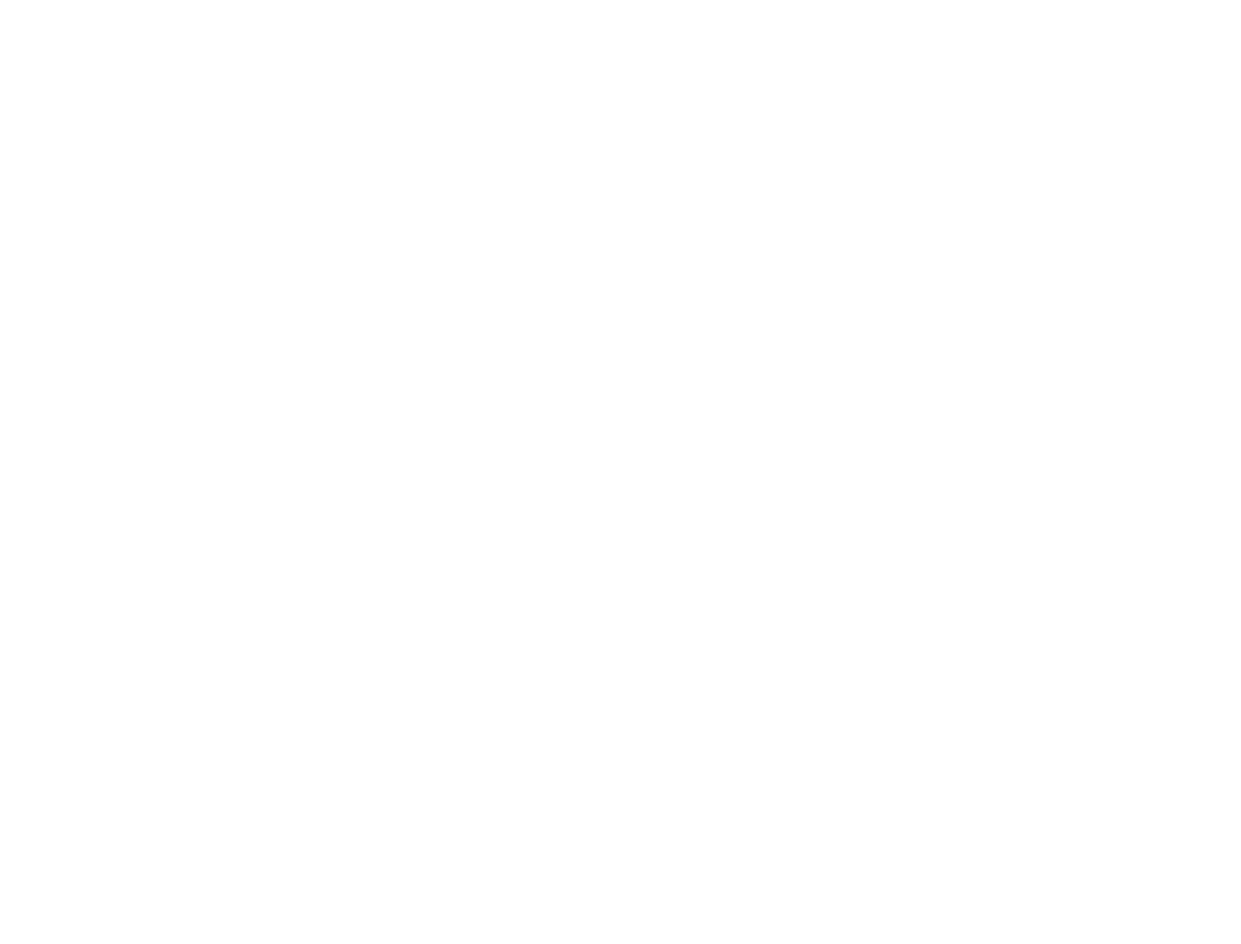
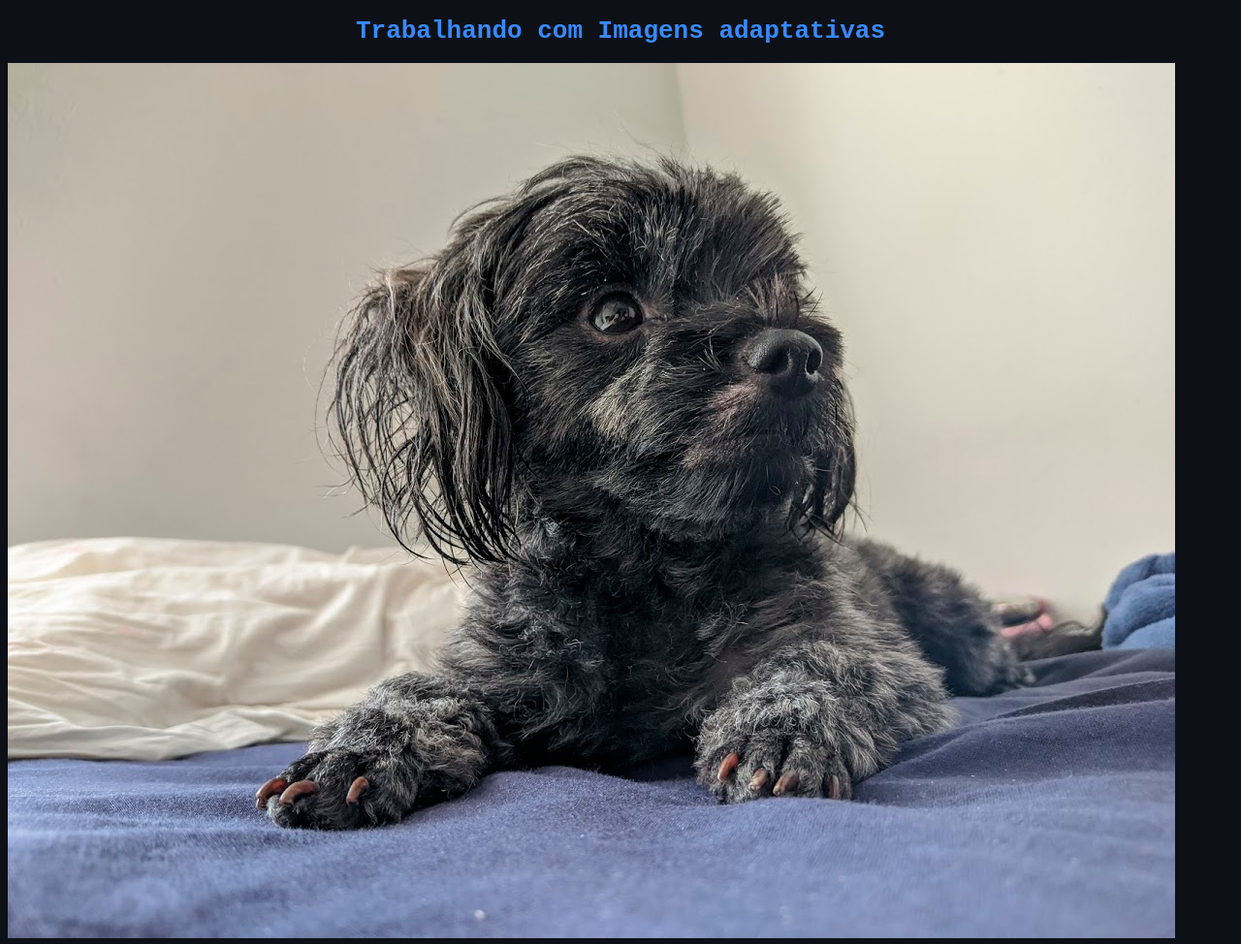
Before and after one commit to ruanmirandac/HTML_CSS, a plain HTML site: page aulas/AREA_51/img_adpit.html in a window 1280 px wide. Shown: the whole page at 97% size. Before the commit the page ends 800 px from the top, so only its background shows below. Drawn offline with Linux system fonts and the light colour scheme.

Commit message:
att 22/01
Pc de casa

```diff
--- a/aulas/AREA_51/area_style.css
+++ b/aulas/AREA_51/area_style.css
@@ -1,4 +1,8 @@
 body{
     background-color: rgb(13, 17, 23);
-
 }
+h1{
+    color: rgb(56, 138, 252);
+    text-align: center;
+    font-family: monospace;
+}
--- a/aulas/AREA_51/img_adpit.html
+++ b/aulas/AREA_51/img_adpit.html
@@ -4,8 +4,14 @@
     <meta charset="UTF-8">
     <meta name="viewport" content="width=device-width, initial-scale=1.0">
     <title>Testanto imagens adaptativas</title>
+    <link rel="stylesheet" href="area_style.css">
 </head>
 <body>
-
+    <h1>Trabalhando com Imagens adaptativas</h1>
+    <picture>
+        <source media="(max-width: 900px)" srcset="imagens/foto-p.png" type="image/png">
+        <source media="(max-width: 1190px)" srcset="imagens/foto-m.png" type="image/png">
+        <img src="imagens/foto-g.png" alt="foto g">
+    </picture>
 </body>
 </html>
```
Also changed, not shown: aulas/aula11.html (+2 -1 lines), aulas/AREA_51/imagens/foto-g.png (added), aulas/AREA_51/imagens/foto-m.png (added), aulas/AREA_51/imagens/foto-p.png (added).
